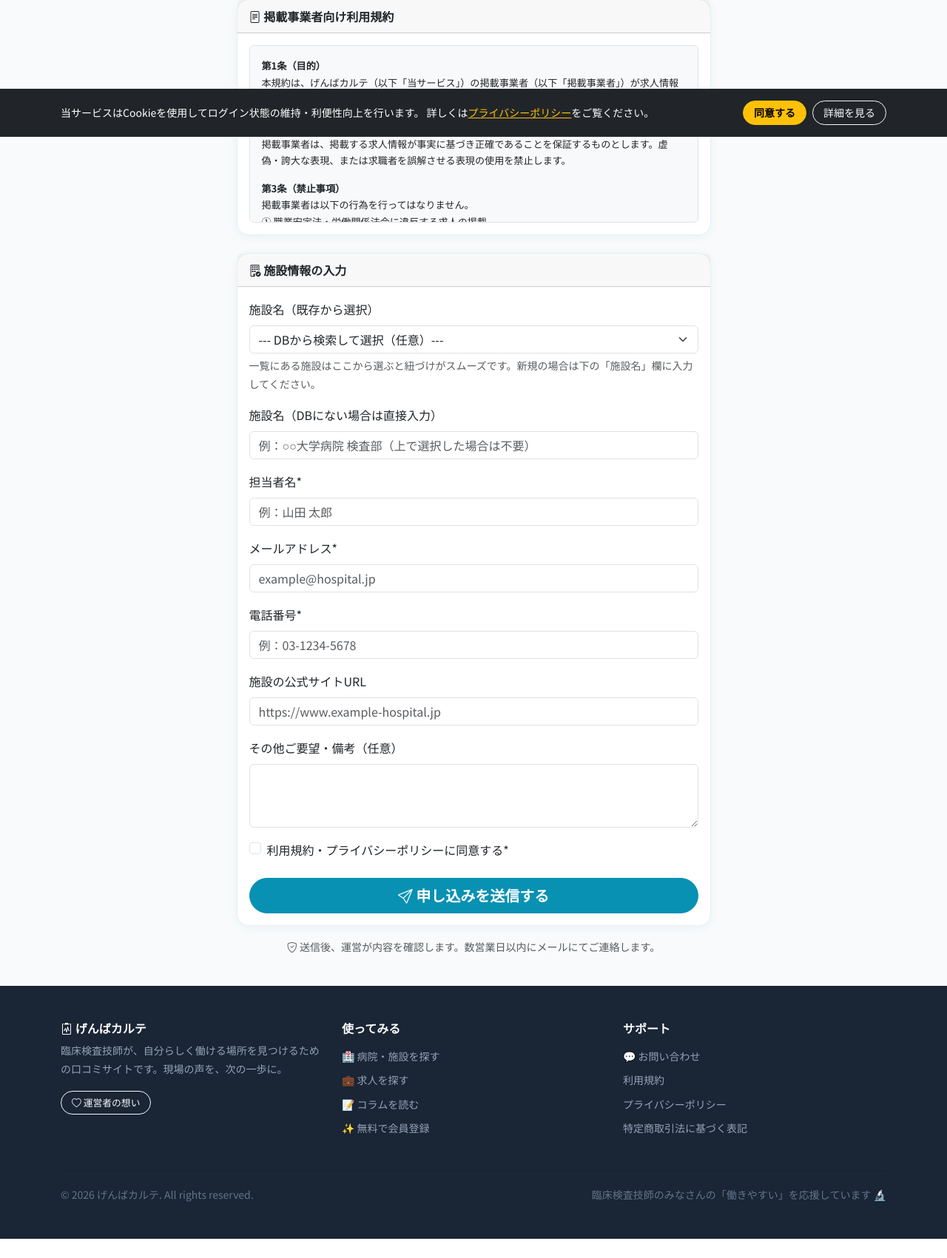
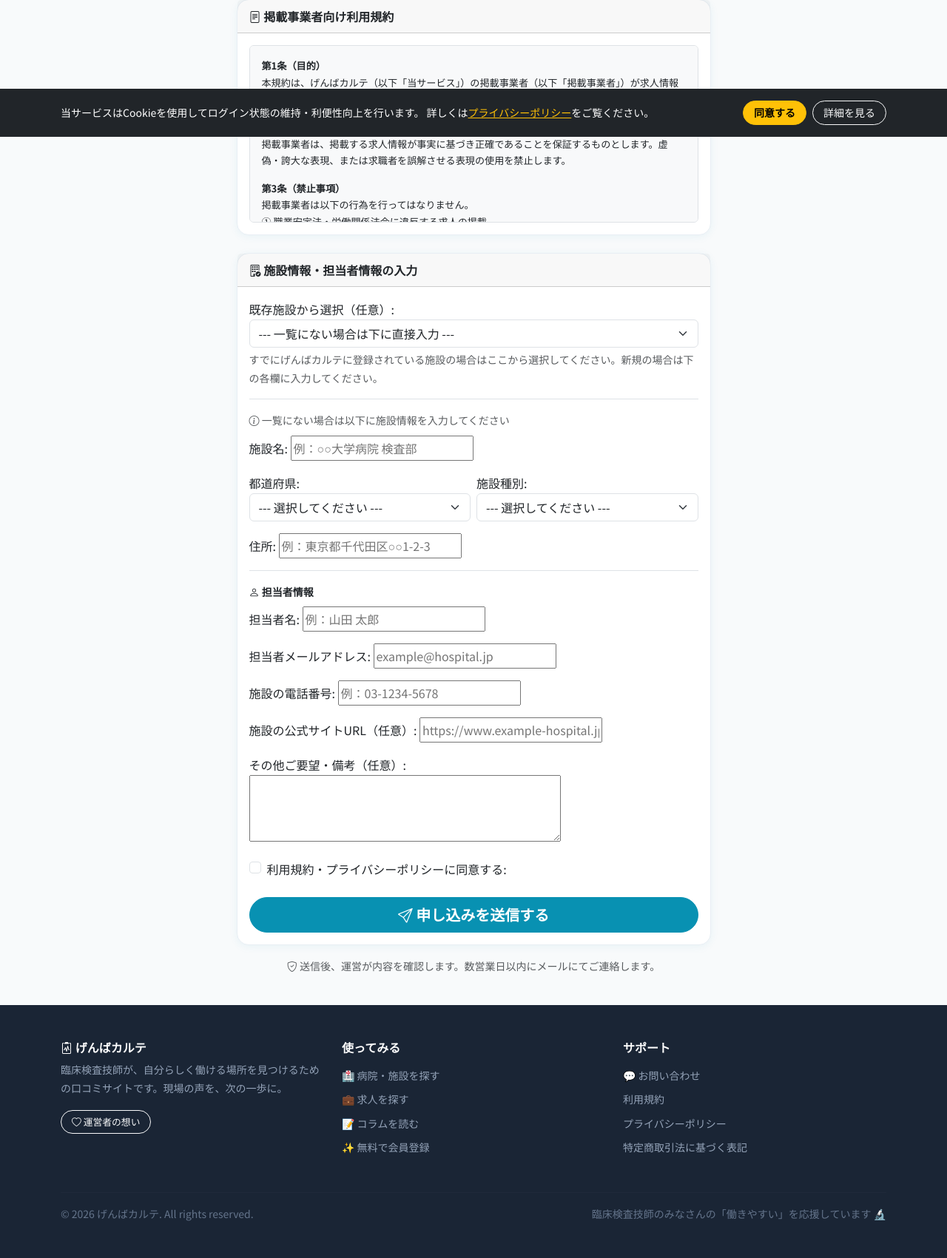
Before and after one commit to hrttkd1006-prog/genba-karte, a Django app: page /jobs/for-hospitals/register/ in a window 1280 px wide. Shown: the part 615-2316 px from the top of the page at 74% size. Before the commit the page ends 2290 px from the top, so only its background shows below. Run offline with Django 5.2, Linux system fonts and the light colour scheme; tables that the repository leaves empty hold one stand-in row (values such as "Sample post"); some libraries are stand-ins or nearby versions.

Commit message:
掲載申請フォームに施設情報を追加・承認時に自動Hospital作成
- HospitalAdminApplication に prefecture/address/facility_type を追加
- HospitalRegisterForm に都道府県・住所・施設種別フィールドを追加
  - 既存施設選択時は新規入力セクションを非表示（JS）
  - 新規施設の場合は施設名・都道府県・住所・施設種別を必須化
- 承認時に app.hospital が未設定の場合、申請情報から Hospital を自動作成して紐づけ
- テンプレートをフィールドごとに分割してセクション区切りを追加

Co-Authored-By: Claude Sonnet 4.6 <noreply@anthropic.com>

```diff
--- a/jobs/forms.py
+++ b/jobs/forms.py
@@ -1,16 +1,16 @@
 from django import forms
 from .models import JobPost, HospitalAdminApplication
-from hospitals.models import Hospital
+from hospitals.models import Hospital, PREFECTURE_CHOICES, FACILITY_TYPE_CHOICES
 
 
 class HospitalRegisterForm(forms.ModelForm):
     hospital = forms.ModelChoiceField(
         queryset=Hospital.objects.all().order_by('prefecture', 'name'),
-        label='施設名（既存から選択）',
+        label='既存施設から選択（任意）',
         required=False,
-        empty_label='--- DBから検索して選択（任意）---',
+        empty_label='--- 一覧にない場合は下に直接入力 ---',
         widget=forms.Select(attrs={'class': 'form-select'}),
-        help_text='一覧にある施設はここから選ぶと紐づけがスムーズです。新規の場合は下の「施設名」欄に入力してください。',
+        help_text='すでにげんばカルテに登録されている施設の場合はここから選択してください。新規の場合は下の各欄に入力してください。',
     )
     agreed_to_terms = forms.BooleanField(
         label='利用規約・プライバシーポリシーに同意する',
@@ -18,23 +18,41 @@ class HospitalRegisterForm(forms.ModelForm):
         widget=forms.CheckboxInput(attrs={'class': 'form-check-input'}),
     )
     phone = forms.CharField(
-        label='電話番号',
+        label='施設の電話番号',
         max_length=20,
         widget=forms.TextInput(attrs={'placeholder': '例：03-1234-5678'}),
+    )
+    prefecture = forms.ChoiceField(
+        label='都道府県',
+        choices=[('', '--- 選択してください ---')] + list(PREFECTURE_CHOICES),
+        required=False,
+        widget=forms.Select(attrs={'class': 'form-select'}),
+    )
+    facility_type = forms.ChoiceField(
+        label='施設種別',
+        choices=[('', '--- 選択してください ---')] + list(FACILITY_TYPE_CHOICES),
+        required=False,
+        widget=forms.Select(attrs={'class': 'form-select'}),
     )
 
     class Meta:
         model = HospitalAdminApplication
-        fields = ['hospital', 'facility_name', 'contact_name', 'email', 'phone', 'official_url', 'message', 'agreed_to_terms']
+        fields = [
+            'hospital', 'facility_name', 'prefecture', 'address',
+            'facility_type', 'contact_name', 'email', 'phone',
+            'official_url', 'message', 'agreed_to_terms',
+        ]
         labels = {
-            'facility_name': '施設名（DBにない場合は直接入力）',
+            'facility_name': '施設名',
+            'address': '住所',
             'contact_name': '担当者名',
-            'email': 'メールアドレス',
-            'official_url': '施設の公式サイトURL',
+            'email': '担当者メールアドレス',
+            'official_url': '施設の公式サイトURL（任意）',
             'message': 'その他ご要望・備考（任意）',
         }
         widgets = {
-            'facility_name': forms.TextInput(attrs={'placeholder': '例：○○大学病院 検査部（上で選択した場合は不要）'}),
+            'facility_name': forms.TextInput(attrs={'placeholder': '例：○○大学病院 検査部'}),
+            'address': forms.TextInput(attrs={'placeholder': '例：東京都千代田区○○1-2-3'}),
             'contact_name': forms.TextInput(attrs={'placeholder': '例：山田 太郎'}),
             'email': forms.EmailInput(attrs={'placeholder': 'example@hospital.jp'}),
             'official_url': forms.URLInput(attrs={'placeholder': 'https://www.example-hospital.jp'}),
@@ -44,16 +62,28 @@ class HospitalRegisterForm(forms.ModelForm):
     def __init__(self, *args, **kwargs):
         super().__init__(*args, **kwargs)
         self.fields['facility_name'].required = False
+        self.fields['address'].required = False
+        self.fields['official_url'].required = False
 
     def clean(self):
         cleaned = super().clean()
         hospital = cleaned.get('hospital')
         facility_name = cleaned.get('facility_name', '').strip()
-        if not hospital and not facility_name:
-            raise forms.ValidationError('施設を選択するか、施設名を直接入力してください。')
-        # 病院をDBから選んだ場合は施設名を自動セット
-        if hospital and not facility_name:
-            cleaned['facility_name'] = hospital.name
+
+        if hospital:
+            # 既存施設を選択した場合：施設名を自動セット、詳細は任意
+            if not facility_name:
+                cleaned['facility_name'] = hospital.name
+        else:
+            # 新規施設の場合：施設名・都道府県・住所・施設種別は必須
+            if not facility_name:
+                self.add_error('facility_name', '施設名を入力してください。')
+            if not cleaned.get('prefecture'):
+                self.add_error('prefecture', '都道府県を選択してください。')
+            if not cleaned.get('address', '').strip():
+                self.add_error('address', '住所を入力してください。')
+            if not cleaned.get('facility_type'):
+                self.add_error('facility_type', '施設種別を選択してください。')
         return cleaned
 
 
--- a/jobs/models.py
+++ b/jobs/models.py
@@ -67,6 +67,9 @@ class HospitalAdminApplication(models.Model):
         'hospitals.Hospital', on_delete=models.SET_NULL,
         null=True, blank=True, related_name='admin_applications', verbose_name='紐づけ病院'
     )
+    prefecture = models.CharField('都道府県', max_length=10, blank=True)
+    address = models.CharField('住所', max_length=300, blank=True)
+    facility_type = models.CharField('施設種別', max_length=20, blank=True)
     contact_name = models.CharField('担当者名', max_length=100)
     email = models.EmailField('メールアドレス')
     phone = models.CharField('電話番号', max_length=20)
--- a/templates/jobs/hospital_register.html
+++ b/templates/jobs/hospital_register.html
@@ -103,12 +103,99 @@
     <!-- 申し込みフォーム -->
     <div class="card">
       <div class="card-header fw-bold">
-        <i class="bi bi-building-check"></i> 施設情報の入力
+        <i class="bi bi-building-check"></i> 施設情報・担当者情報の入力
       </div>
       <div class="card-body">
-        <form method="post">
+        <form method="post" id="register-form">
           {% csrf_token %}
-          {{ form|crispy }}
+
+          <!-- 既存施設から選択（任意） -->
+          <div class="mb-3">
+            {{ form.hospital.label_tag }}
+            {{ form.hospital }}
+            {% if form.hospital.help_text %}<div class="form-text">{{ form.hospital.help_text }}</div>{% endif %}
+            {% for e in form.hospital.errors %}<div class="text-danger small">{{ e }}</div>{% endfor %}
+          </div>
+
+          <div id="new-facility-section">
+            <div class="border-top pt-3 mb-2">
+              <p class="small text-muted mb-2"><i class="bi bi-info-circle"></i> 一覧にない場合は以下に施設情報を入力してください</p>
+            </div>
+
+            <!-- 施設名 -->
+            <div class="mb-3">
+              {{ form.facility_name.label_tag }}
+              {{ form.facility_name }}
+              {% for e in form.facility_name.errors %}<div class="text-danger small">{{ e }}</div>{% endfor %}
+            </div>
+
+            <!-- 都道府県・施設種別 -->
+            <div class="row g-2 mb-3">
+              <div class="col-6">
+                {{ form.prefecture.label_tag }}
+                {{ form.prefecture }}
+                {% for e in form.prefecture.errors %}<div class="text-danger small">{{ e }}</div>{% endfor %}
+              </div>
+              <div class="col-6">
+                {{ form.facility_type.label_tag }}
+                {{ form.facility_type }}
+                {% for e in form.facility_type.errors %}<div class="text-danger small">{{ e }}</div>{% endfor %}
+              </div>
+            </div>
+
+            <!-- 住所 -->
+            <div class="mb-3">
+              {{ form.address.label_tag }}
+              {{ form.address }}
+              {% for e in form.address.errors %}<div class="text-danger small">{{ e }}</div>{% endfor %}
+            </div>
+          </div>
+
+          <div class="border-top pt-3 mt-3 mb-2">
+            <p class="fw-bold small mb-2"><i class="bi bi-person"></i> 担当者情報</p>
+          </div>
+
+          <!-- 担当者名・メール -->
+          <div class="mb-3">
+            {{ form.contact_name.label_tag }}
+            {{ form.contact_name }}
+            {% for e in form.contact_name.errors %}<div class="text-danger small">{{ e }}</div>{% endfor %}
+          </div>
+          <div class="mb-3">
+            {{ form.email.label_tag }}
+            {{ form.email }}
+            {% for e in form.email.errors %}<div class="text-danger small">{{ e }}</div>{% endfor %}
+          </div>
+          <div class="mb-3">
+            {{ form.phone.label_tag }}
+            {{ form.phone }}
+            {% for e in form.phone.errors %}<div class="text-danger small">{{ e }}</div>{% endfor %}
+          </div>
+          <div class="mb-3">
+            {{ form.official_url.label_tag }}
+            {{ form.official_url }}
+            {% for e in form.official_url.errors %}<div class="text-danger small">{{ e }}</div>{% endfor %}
+          </div>
+          <div class="mb-3">
+            {{ form.message.label_tag }}
+            {{ form.message }}
+            {% for e in form.message.errors %}<div class="text-danger small">{{ e }}</div>{% endfor %}
+          </div>
+
+          <!-- 利用規約同意 -->
+          <div class="mb-3 form-check">
+            {{ form.agreed_to_terms }}
+            {{ form.agreed_to_terms.label_tag }}
+            {% for e in form.agreed_to_terms.errors %}<div class="text-danger small">{{ e }}</div>{% endfor %}
+          </div>
+
+          <!-- フォーム全体エラー -->
+          {% if form.non_field_errors %}
+          <div class="alert alert-danger py-2">
+            {% for e in form.non_field_errors %}{{ e }}{% endfor %}
+          </div>
+          {% endif %}
+
           <div class="d-grid mt-4">
             <button type="submit" class="btn btn-primary btn-lg">
               <i class="bi bi-send"></i> 申し込みを送信する
@@ -130,17 +217,25 @@
 <script>
 document.addEventListener('DOMContentLoaded', function () {
   const hospitalSelect = document.getElementById('id_hospital');
+  const newSection = document.getElementById('new-facility-section');
   const facilityNameInput = document.getElementById('id_facility_name');
-  if (!hospitalSelect || !facilityNameInput) return;
 
-  hospitalSelect.addEventListener('change', function () {
-    const selectedOption = this.options[this.selectedIndex];
-    if (selectedOption.value) {
-      facilityNameInput.value = selectedOption.text.trim();
+  function toggleNewSection() {
+    if (!hospitalSelect || !newSection) return;
+    const selected = hospitalSelect.value;
+    if (selected) {
+      // 既存施設を選択した場合：新規入力セクションを隠す
+      newSection.style.display = 'none';
+      if (facilityNameInput) facilityNameInput.value = '';
     } else {
-      facilityNameInput.value = '';
+      newSection.style.display = '';
     }
-  });
+  }
+
+  if (hospitalSelect) {
+    hospitalSelect.addEventListener('change', toggleNewSection);
+    toggleNewSection(); // 初期状態を反映
+  }
 });
 </script>
 {% endblock %}
```
Also changed, not shown: panel/views.py (+22 -2 lines), jobs/migrations/0004_hospitaladminapplication_facility_fields.py (added).
